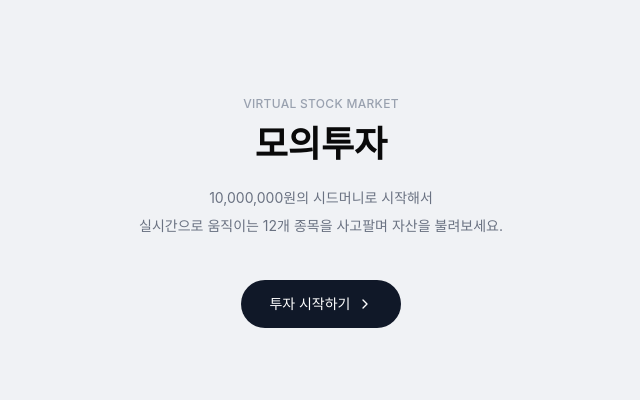
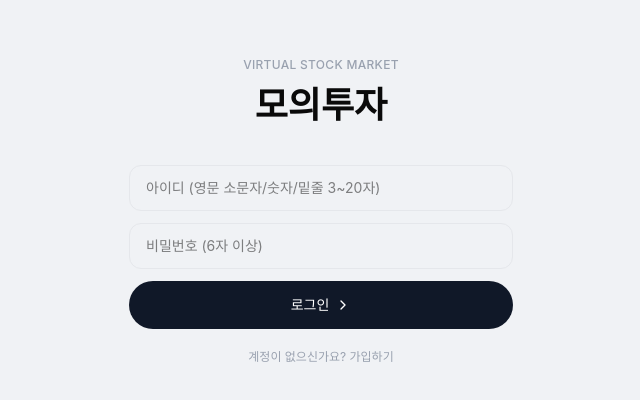
Before and after one commit to yangjjun0693/StockGame, a React (Vite) app: page / in a window 1280 px wide. Shown: the part 188-588 px from the top of the page, without its empty margins (319-959 px from the left). Built offline with nearby package versions, Linux system fonts and the light colour scheme.

Commit message:
Supabase auth

```diff
--- a/package.json
+++ b/package.json
@@ -10,6 +10,7 @@
     "preview": "vite preview"
   },
   "dependencies": {
+    "@supabase/supabase-js": "^2.113.0",
     "@tailwindcss/vite": "^4.3.3",
     "lucide-react": "^1.38.0",
     "react": "^19.2.8",
--- a/src/App.jsx
+++ b/src/App.jsx
@@ -1,78 +1,79 @@
 import React, { useState, useEffect, useLayoutEffect, useRef, useMemo } from 'react';
-import { TrendingUp, LayoutDashboard, Newspaper, X, ChevronRight, Award, Lock, Check, Sun, Moon } from 'lucide-react';
+import { TrendingUp, LayoutDashboard, Newspaper, X, ChevronRight, Award, Lock, Check, Sun, Moon, LogOut } from 'lucide-react';
+import { signUp, signIn, signOut, getStoredAccount } from './lib/supabase';
 
 /* ---------------------------------------------------------------- */
 /*  종목 데이터                                                       */
 /* ---------------------------------------------------------------- */
 const INITIAL_STOCKS = [
   {
-    id: 'nrv', name: '노바리버스', sector: '반도체', price: 84200, beta: 1.1,
+    id: 'nrv', name: '노바리버스', sector: '반도체', price: 84.2, beta: 1.1,
     desc: '차세대 파운드리 공정을 개발하는 반도체 설계사.',
     newsPos: ['3나노 공정 수율 목표치 조기 달성', '글로벌 팹리스와 대규모 위탁생산 계약 체결', '신형 AI 가속 칩 양산 돌입'],
     newsNeg: ['공정 전환 지연으로 출하 일정 차질', '주요 고객사 물량 축소 우려', '희귀가스 수급난에 생산 차질'],
   },
   {
-    id: 'blm', name: '블룸모빌리티', sector: '모빌리티', price: 31500, beta: 1.3,
+    id: 'blm', name: '블룸모빌리티', sector: '모빌리티', price: 31.5, beta: 1.3,
     desc: '도심형 전기 이동수단 공유 플랫폼을 운영.',
     newsPos: ['이용자 수 분기 최대치 경신', '3개 신규 도시 서비스 확대 발표', '배터리 교체형 스테이션 특허 취득'],
     newsNeg: ['주요 도시 규제 강화로 운영 차질', '차량 화재 이슈로 안전성 논란', '경쟁사 저가 프로모션에 점유율 하락'],
   },
   {
-    id: 'ptc', name: '피치테크', sector: '바이오', price: 12800, beta: 1.6,
+    id: 'ptc', name: '피치테크', sector: '바이오', price: 12.8, beta: 1.6,
     desc: '신약 후보물질 임상시험 단계의 바이오 벤처.',
     newsPos: ['임상 2상 유효성 지표 목표치 상회', '글로벌 제약사와 기술이전 협상 개시', '희귀질환 치료제 신속심사 지정'],
     newsNeg: ['임상 3상 일정 6개월 연기', '부작용 사례 보고에 주가 출렁', '경쟁 파이프라인 선두 진입 소식'],
   },
   {
-    id: 'ssn', name: '순설당', sector: '식품', price: 6400, beta: 0.5,
+    id: 'ssn', name: '순설당', sector: '식품', price: 6.4, beta: 0.5,
     desc: '전국 유통망을 가진 제과·제빵 소재 기업.',
     newsPos: ['신제품 라인 편의점 완판 행진', '해외 수출 물량 두 배 증가', '원가 절감형 신공법 도입'],
     newsNeg: ['원당 국제가격 급등으로 마진 축소', '이물질 혼입 논란으로 리콜', '주요 거래처 계약 해지'],
   },
   {
-    id: 'krx', name: '코어렉스', sector: '소재', price: 152000, beta: 0.9,
+    id: 'krx', name: '코어렉스', sector: '소재', price: 152, beta: 0.9,
     desc: '2차전지용 특수 소재를 생산하는 화학사.',
     newsPos: ['완성차 업체와 장기 공급계약 체결', '차세대 소재 특허 등록 완료', '증설 공장 조기 가동 성공'],
     newsNeg: ['환경 규제 위반으로 조업 정지 명령', '원재료 가격 급등에 수익성 악화', '경쟁사 대체 소재 개발 소식'],
   },
   {
-    id: 'won', name: '원웨이브', sector: '엔터', price: 22300, beta: 1.4,
+    id: 'won', name: '원웨이브', sector: '엔터', price: 22.3, beta: 1.4,
     desc: '음원 유통과 아티스트 매니지먼트를 겸하는 엔터사.',
     newsPos: ['소속 아티스트 글로벌 차트 1위', '월드투어 전석 매진 행진', '신규 레이블 설립으로 라인업 확대'],
     newsNeg: ['소속 아티스트 활동 중단 발표', '경영권 분쟁설에 주가 급락', '해외 진출 프로젝트 무산'],
   },
   {
-    id: 'grf', name: '그린포레스트', sector: '신재생에너지', price: 18700, beta: 1.2,
+    id: 'grf', name: '그린포레스트', sector: '신재생에너지', price: 18.7, beta: 1.2,
     desc: '태양광·풍력 발전 설비를 개발하는 에너지 기업.',
     newsPos: ['대규모 해상풍력 사업 우선협상자 선정', '정부 신재생에너지 보조금 확대 수혜', '해외 발전소 준공 완료'],
     newsNeg: ['보조금 정책 축소 발표', '발전 설비 결함으로 가동 중단', '인허가 지연으로 사업 표류'],
   },
   {
-    id: 'dlg', name: '딥로직시스템', sector: 'AI·소프트웨어', price: 96500, beta: 1.5,
+    id: 'dlg', name: '딥로직시스템', sector: 'AI·소프트웨어', price: 96.5, beta: 1.5,
     desc: '기업용 AI 자동화 솔루션을 개발하는 소프트웨어사.',
     newsPos: ['대기업 그룹 전사 도입 계약 체결', '자체 언어모델 성능 벤치마크 1위', '해외 데이터센터 신규 구축'],
     newsNeg: ['핵심 개발 인력 대거 이탈', '보안 취약점 발견으로 신뢰도 타격', '주요 고객사 도입 계약 파기'],
   },
   {
-    id: 'sky', name: '스카이포트', sector: '항공·우주', price: 61200, beta: 1.7,
+    id: 'sky', name: '스카이포트', sector: '항공·우주', price: 61.2, beta: 1.7,
     desc: '소형 위성 발사 서비스를 제공하는 우주 스타트업.',
     newsPos: ['상업 위성 발사 100회 무사고 달성', '정부 우주개발 사업 수주', '재사용 발사체 시험 성공'],
     newsNeg: ['발사체 시험 중 폭발 사고', '발사 일정 대거 연기', '주요 고객사 계약 취소'],
   },
   {
-    id: 'csg', name: '캐슬게임즈', sector: '게임', price: 27800, beta: 1.3,
+    id: 'csg', name: '캐슬게임즈', sector: '게임', price: 27.8, beta: 1.3,
     desc: 'MMORPG와 e스포츠 리그를 운영하는 게임사.',
     newsPos: ['신작 출시 첫날 매출 신기록', '자사 리그 시청자 수 역대 최다', '해외 퍼블리싱 계약 체결'],
     newsNeg: ['신작 서버 오류로 환불 요구 쇄도', '핵심 개발진 경쟁사 이적', '확률형 아이템 규제 강화 발표'],
   },
   {
-    id: 'rvr', name: '리버사이드리테일', sector: '유통', price: 9200, beta: 0.6,
+    id: 'rvr', name: '리버사이드리테일', sector: '유통', price: 9.2, beta: 0.6,
     desc: '전국 오프라인 매장과 물류망을 갖춘 종합 유통사.',
     newsPos: ['연휴 매출 전년 대비 큰 폭 증가', '신규 물류센터 가동으로 배송 효율 개선', '자체 브랜드 상품 매출 호조'],
     newsNeg: ['온라인 경쟁 심화로 오프라인 매출 부진', '물류센터 화재로 일부 가동 중단', '최저임금 인상에 인건비 부담 증가'],
   },
   {
-    id: 'cbm', name: '코발트마인', sector: '광업·원자재', price: 43900, beta: 1.0,
+    id: 'cbm', name: '코발트마인', sector: '광업·원자재', price: 43.9, beta: 1.0,
     desc: '2차전지 원료용 희귀금속을 채굴하는 자원개발사.',
     newsPos: ['신규 광산 매장량 예상치 상회', '국제 원자재 가격 급등 수혜', '장기 원료 공급계약 체결'],
     newsNeg: ['채굴 현장 안전사고 발생', '해당국 자원 국유화 추진 소식', '원자재 가격 급락으로 수익성 우려'],
@@ -97,7 +98,7 @@ const SECTOR_COLORS = {
 
 const TICK_MS = 7000;
 const HISTORY_LEN = 40;
-const STARTING_CASH = 10_000_000;
+const STARTING_CASH = 10_000;
 
 const NEWS_INTERVAL_MIN = 45000;
 const NEWS_INTERVAL_MAX = 75000;
@@ -107,8 +108,9 @@ const NEWS_FEED_LIMIT = 30;
 const SECTOR_CORRELATION_MIN = 0.25;
 const SECTOR_CORRELATION_MAX = 0.45;
 
-const fmt = (n) => Math.round(n).toLocaleString('ko-KR');
-const clampPrice = (p) => Math.max(100, p);
+const USD_FORMATTER = new Intl.NumberFormat('en-US', { style: 'currency', currency: 'USD', minimumFractionDigits: 2, maximumFractionDigits: 2 });
+const fmt = (n) => USD_FORMATTER.format(n);
+const clampPrice = (p) => Math.max(0.1, p);
 
 function timeAgo(ts, now) {
   const sec = Math.max(0, Math.floor((now - ts) / 1000));
@@ -132,7 +134,7 @@ const ACHIEVEMENTS = [
   { id: 'first_buy', title: '첫 매수', desc: '아무 종목이나 처음으로 매수해보세요.', check: (ctx) => ctx.transactions.some((t) => t.type === 'buy') },
   { id: 'first_profit_sell', title: '첫 익절', desc: '수익을 남기고 매도에 성공해보세요.', check: (ctx) => ctx.transactions.some((t) => t.type === 'sell' && t.pnl > 0) },
   { id: 'diversify5', title: '분산투자', desc: '서로 다른 5개 종목을 동시에 보유해보세요.', check: (ctx) => Object.keys(ctx.holdings).length >= 5 },
-  { id: 'big_win', title: '대박 거래', desc: '한 번의 매도로 50만 원 이상 수익을 실현해보세요.', check: (ctx) => ctx.transactions.some((t) => t.type === 'sell' && t.pnl >= 500000) },
+  { id: 'big_win', title: '대박 거래', desc: '한 번의 매도로 $500 이상 수익을 실현해보세요.', check: (ctx) => ctx.transactions.some((t) => t.type === 'sell' && t.pnl >= 500) },
   { id: 'double_asset', title: '자산 2배', desc: '총자산을 시작 자금의 2배로 불려보세요.', check: (ctx) => ctx.netWorth >= STARTING_CASH * 2 },
   { id: 'news_trader', title: '정보력 승부', desc: '뉴스가 떴던 종목을 매매해보세요.', check: (ctx) => ctx.transactions.some((t) => ctx.newsedStockIds.has(t.stockId)) },
 ];
@@ -193,16 +195,99 @@ function QtyStepper({ value, onChange, max }) {
 }
 
 /* ---------------------------------------------------------------- */
+/*  로그인 화면                                                        */
+/* ---------------------------------------------------------------- */
+function LoginScreen({ onAuthed }) {
+  const [mode, setMode] = useState('signin'); // 'signin' | 'signup'
+  const [username, setUsername] = useState('');
+  const [password, setPassword] = useState('');
+  const [nickname, setNickname] = useState('');
+  const [loading, setLoading] = useState(false);
+  const [error, setError] = useState('');
+
+  const handleSubmit = async (e) => {
+    e.preventDefault();
+    setError('');
+    setLoading(true);
+    try {
+      const account = mode === 'signup'
+        ? await signUp(username, password, nickname)
+        : await signIn(username, password);
+      onAuthed(account);
+    } catch (err) {
+      setError(err.message || '문제가 발생했어요. 다시 시도해주세요.');
+    } finally {
+      setLoading(false);
+    }
+  };
+
+  return (
+    <div className="min-h-screen flex items-center justify-center px-6">
+      <div className="max-w-sm w-full">
+        <div className="text-center mb-10">
+          <p className="font-inter font-medium text-xs tracking-wide text-gray-400 mb-3">VIRTUAL STOCK MARKET</p>
+          <h1 className="font-myeongjo font-extrabold text-4xl">모의투자</h1>
+        </div>
+        <form onSubmit={handleSubmit} className="space-y-3">
+          <input
+            type="text"
+            required
+            autoCapitalize="none"
+            placeholder="아이디 (영문 소문자/숫자/밑줄 3~20자)"
+            value={username}
+            onChange={(e) => setUsername(e.target.value)}
+            className="w-full px-4 py-3 rounded-xl border border-gray-200 font-inter text-sm outline-none focus:border-gray-400 transition-colors"
+          />
+          <input
+            type="password"
+            required
+            minLength={6}
+            placeholder="비밀번호 (6자 이상)"
+            value={password}
+            onChange={(e) => setPassword(e.target.value)}
+            className="w-full px-4 py-3 rounded-xl border border-gray-200 font-inter text-sm outline-none focus:border-gray-400 transition-colors"
+          />
+          {mode === 'signup' && (
+            <input
+              type="text"
+              placeholder="닉네임 (선택, 비우면 아이디 사용)"
+              value={nickname}
+              onChange={(e) => setNickname(e.target.value)}
+              className="w-full px-4 py-3 rounded-xl border border-gray-200 font-inter text-sm outline-none focus:border-gray-400 transition-colors"
+            />
+          )}
+          {error && <p className="font-inter text-xs text-red-500 px-1">{error}</p>}
+          <button
+            type="submit"
+            disabled={loading}
+            className="w-full font-inter font-medium text-sm text-white bg-gray-900 rounded-full px-7 py-3.5 hover:opacity-90 transition-opacity disabled:opacity-50 inline-flex items-center justify-center gap-1.5"
+          >
+            {loading ? '처리 중...' : mode === 'signup' ? '가입하기' : '로그인'} <ChevronRight size={16} />
+          </button>
+        </form>
+        <button
+          onClick={() => { setMode(mode === 'signup' ? 'signin' : 'signup'); setError(''); }}
+          className="w-full text-center font-inter text-xs text-gray-400 hover:text-gray-600 mt-5 transition-colors"
+        >
+          {mode === 'signup' ? '이미 계정이 있으신가요? 로그인' : '계정이 없으신가요? 가입하기'}
+        </button>
+      </div>
+    </div>
+  );
+}
+
+/* ---------------------------------------------------------------- */
 /*  환영 화면                                                          */
 /* ---------------------------------------------------------------- */
-function WelcomeScreen({ onStart }) {
+function WelcomeScreen({ onStart, nickname, onLogout }) {
   return (
     <div className="min-h-screen flex items-center justify-center px-6">
       <div className="max-w-sm w-full text-center">
         <p className="font-inter font-medium text-xs tracking-wide text-gray-400 mb-3">VIRTUAL STOCK MARKET</p>
         <h1 className="font-myeongjo font-extrabold text-4xl mb-5">모의투자</h1>
         <p className="font-inter text-sm text-gray-500 leading-7 mb-10">
-          {fmt(STARTING_CASH)}원의 시드머니로 시작해서<br />
+          {nickname && <>{nickname}님, 환영합니다.<br /></>}
+          {fmt(STARTING_CASH)}의 시드머니로 시작해서<br />
           실시간으로 움직이는 12개 종목을 사고팔며 자산을 불려보세요.
         </p>
         <button
@@ -211,6 +296,14 @@ function WelcomeScreen({ onStart }) {
         >
           투자 시작하기 <ChevronRight size={16} />
         </button>
+        {onLogout && (
+          <button
+            onClick={onLogout}
+            className="block mx-auto mt-6 font-inter text-xs text-gray-300 hover:text-gray-500 transition-colors"
+          >
+            로그아웃
+          </button>
+        )}
       </div>
     </div>
   );
@@ -325,7 +418,7 @@ function StockDetailModal({ stock, holding, cash, onBuy, onSell, onClose }) {
         <p className="font-inter text-sm text-gray-400 leading-6 mb-4">{stock.desc}</p>
 
         <div className="flex items-baseline gap-2 mb-1">
-          <span className="font-inter font-bold text-2xl tabular-nums">{fmt(stock.price)}원</span>
+          <span className="font-inter font-bold text-2xl tabular-nums">{fmt(stock.price)}</span>
           <span className="font-inter text-xs font-semibold" style={{ color: dirColor }}>
             {dirArrow} {Math.abs(change).toFixed(2)}%
           </span>
@@ -367,7 +460,7 @@ function StockDetailModal({ stock, holding, cash, onBuy, onSell, onClose }) {
             <button onClick={() => onSell(stock.id, qty)} disabled={!canSell} className="font-inter font-medium text-sm border border-gray-200 rounded-full px-5 py-2.5 disabled:opacity-30">매도</button>
           </div>
         </div>
-        <div className="text-right text-[11px] text-gray-400 font-inter mt-2 tabular-nums">주문금액 {fmt(cost)}원</div>
+        <div className="text-right text-[11px] text-gray-400 font-inter mt-2 tabular-nums">주문금액 {fmt(cost)}</div>
       </div>
     </div>
   );
@@ -484,12 +577,12 @@ function DashboardTab({ cash, holdings, stockById, netWorthHistory, unlockedIds,
       <div className="flex gap-8 flex-wrap mb-6">
         <div>
           <p className="font-inter text-xs text-gray-400 mb-1">총자산</p>
-          <div className="font-inter font-bold text-2xl tabular-nums">{fmt(netWorth)}원</div>
+          <div className="font-inter font-bold text-2xl tabular-nums">{fmt(netWorth)}</div>
         </div>
         <div>
           <p className="font-inter text-xs text-gray-400 mb-1">누적 수익</p>
           <div className="font-inter font-bold text-2xl tabular-nums" style={{ color: positive ? 'var(--up)' : 'var(--down)' }}>
-            {positive ? '+' : ''}{fmt(totalReturn)}원 <span className="text-sm">({positive ? '+' : ''}{totalReturnPct.toFixed(2)}%)</span>
+            {positive ? '+' : ''}{fmt(totalReturn)} <span className="text-sm">({positive ? '+' : ''}{totalReturnPct.toFixed(2)}%)</span>
           </div>
         </div>
       </div>
@@ -502,11 +595,11 @@ function DashboardTab({ cash, holdings, stockById, netWorthHistory, unlockedIds,
       <div className="flex gap-8 mb-4 font-inter">
         <div>
           <p className="text-xs text-gray-400 mb-1">현금</p>
-          <div className="font-semibold text-sm tabular-nums">{fmt(cash)}원</div>
+          <div className="font-semibold text-sm tabular-nums">{fmt(cash)}</div>
         </div>
         <div>
           <p className="text-xs text-gray-400 mb-1">보유 종목 평가액</p>
-          <div className="font-semibold text-sm tabular-nums">{fmt(holdingsValue)}원</div>
+          <div className="font-semibold text-sm tabular-nums">{fmt(holdingsValue)}</div>
         </div>
       </div>
 
@@ -707,6 +800,7 @@ function Tabbar({ tab, setTab }) {
 const TAB_TITLES = { market: '마켓', news: '뉴스', dashboard: '대시보드' };
 
 export default function StockGame() {
+  const [account, setAccount] = useState(() => getStoredAccount());
   const [started, setStarted] = useState(false);
   const [tab, setTab] = useState('market');
   const [stocks, setStocks] = useState(() => INITIAL_STOCKS.map((s) => ({ ...s, open: s.price, history: [s.price], dir: 'flat' })));
@@ -723,6 +817,12 @@ export default function StockGame() {
     if (saved) return saved === 'dark';
     return typeof window !== 'undefined' && window.matchMedia && window.matchMedia('(prefers-color-scheme: dark)').matches;
   });
+
+  const handleLogout = () => {
+    signOut();
+    setAccount(null);
+    setStarted(false);
+  };
 
   useEffect(() => {
     document.documentElement.classList.toggle('dark', dark);
@@ -865,7 +965,8 @@ export default function StockGame() {
     );
   };
 
-  if (!started) return <WelcomeScreen onStart={() => setStarted(true)} />;
+  if (!account) return <LoginScreen onAuthed={setAccount} />;
+  if (!started) return <WelcomeScreen onStart={() => setStarted(true)} nickname={account.nickname} onLogout={handleLogout} />;
 
   const holdingsValue = Object.entries(holdings).reduce((sum, [id, h]) => sum + h.qty * (stockById[id]?.price || 0), 0);
   const netWorth = cash + holdingsValue;
@@ -896,6 +997,13 @@ export default function StockGame() {
               className="w-9 h-9 flex items-center justify-center rounded-full text-gray-400 hover:text-gray-700 transition-colors"
             >
               {dark ? <Sun key="sun" id="theme-icon" className="spin" size={18} /> : <Moon key="moon" id="theme-icon" className="spin" size={18} />}
+            </button>
+            <button
+              aria-label="로그아웃"
+              onClick={handleLogout}
+              className="w-9 h-9 flex items-center justify-center rounded-full text-gray-400 hover:text-gray-700 transition-colors"
+            >
+              <LogOut size={18} />
             </button>
           </div>
         </header>
--- /dev/null
+++ b/src/lib/supabase.js
@@ -0,0 +1,62 @@
+import { createClient } from '@supabase/supabase-js';
+
+// Hardcoded on purpose: this is the publishable/anon key, which is safe to
+// ship in client bundles (it's protected by RLS, not secrecy). Keeping it
+// here avoids needing env vars wired through the Cloudflare Pages build.
+const supabaseUrl = 'https://wyebymtpsydujeztbwvx.supabase.co';
+const supabaseAnonKey = 'sb_publishable_v123a9hC3TjkhbeZKhQs3w_rnHZgu_9';
+
+export const supabase = createClient(supabaseUrl, supabaseAnonKey);
+
+// ---------------------------------------------------------------------
+// Custom username/password auth, NOT Supabase Auth. There's no auth.users
+// row and no JWT session for these accounts — signup/login go through the
+// `signup_account` / `login_account` Postgres RPC functions, which hash
+// and check passwords server-side (pgcrypto) so the client never sees a
+// password hash. Because there's no real session token, downstream tables
+// (holdings/transactions/portfolio_snapshots) trust whatever account id
+// the client sends — fine for a casual practice-trading game, but note
+// this is not tamper-proof the way Supabase Auth + RLS would be.
+// ---------------------------------------------------------------------
+
+const ACCOUNT_STORAGE_KEY = 'stockgame_account';
+
+export async function signUp(username, password, nickname) {
+  const { data, error } = await supabase.rpc('signup_account', {
+    p_username: username,
+    p_password: password,
+    p_nickname: nickname || null,
+  });
+  if (error) throw error;
+  const account = data[0];
+  setStoredAccount(account);
+  return account;
+}
+
+export async function signIn(username, password) {
+  const { data, error } = await supabase.rpc('login_account', {
+    p_username: username,
+    p_password: password,
+  });
+  if (error) throw error;
+  const account = data[0];
+  setStoredAccount(account);
+  return account;
+}
+
+export function signOut() {
+  localStorage.removeItem(ACCOUNT_STORAGE_KEY);
+}
+
+export function getStoredAccount() {
+  try {
+    const raw = localStorage.getItem(ACCOUNT_STORAGE_KEY);
+    return raw ? JSON.parse(raw) : null;
+  } catch {
+    return null;
+  }
+}
+
+function setStoredAccount(account) {
+  localStorage.setItem(ACCOUNT_STORAGE_KEY, JSON.stringify(account));
+}
```
Also changed, not shown: src/lib/pumptotal.js (added), 1 other file (tests, documents, lock files or other folders).
